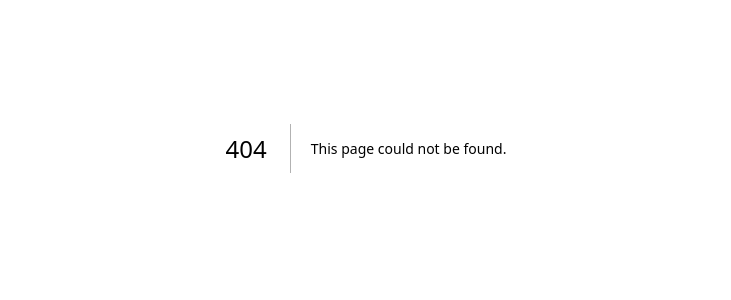
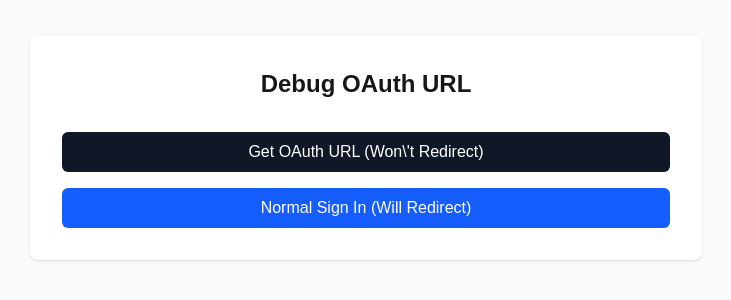
Before and after one commit to nnnnicholas/code-focus, a Next.js app: page /debug-signin in a window 1280 px wide. Before the commit this address had no page. Shown: the part 252-552 px from the top of the page, without its empty margins (274-1005 px from the left). Built offline with nearby package versions, Linux system fonts and the light colour scheme.

Commit message:
Add debug signin page to capture OAuth URL

```diff
--- /dev/null
+++ b/app/debug-signin/page.tsx
@@ -0,0 +1,59 @@
+'use client'
+
+import { signIn } from 'next-auth/react'
+import { useState } from 'react'
+
+export default function DebugSignIn() {
+  const [debugInfo, setDebugInfo] = useState<string>('')
+
+  const handleSignIn = async () => {
+    try {
+      // Get the OAuth URL
+      const response = await fetch('/api/auth/signin/github', {
+        method: 'GET',
+        redirect: 'manual'
+      })
+
+      const location = response.headers.get('location')
+      setDebugInfo(`Redirect URL: ${location}`)
+
+      // Copy to clipboard
+      if (location) {
+        navigator.clipboard.writeText(location)
+      }
+    } catch (error) {
+      setDebugInfo(`Error: ${error}`)
+    }
+  }
+
+  return (
+    <div className="min-h-screen flex items-center justify-center bg-gray-50 p-4">
+      <div className="max-w-2xl w-full space-y-8 p-8 bg-white rounded-lg shadow">
+        <h2 className="text-2xl font-bold text-center">Debug OAuth URL</h2>
+
+        <div className="space-y-4">
+          <button
+            onClick={handleSignIn}
+            className="w-full px-4 py-2 bg-gray-900 text-white rounded-md hover:bg-gray-800"
+          >
+            Get OAuth URL (Won\'t Redirect)
+          </button>
+
+          <button
+            onClick={() => signIn('github')}
+            className="w-full px-4 py-2 bg-blue-600 text-white rounded-md hover:bg-blue-700"
+          >
+            Normal Sign In (Will Redirect)
+          </button>
+
+          {debugInfo && (
+            <div className="mt-4 p-4 bg-gray-100 rounded">
+              <p className="text-xs font-mono break-all">{debugInfo}</p>
+              <p className="text-xs text-gray-600 mt-2">URL copied to clipboard!</p>
+            </div>
+          )}
+        </div>
+      </div>
+    </div>
+  )
+}
```
Also changed, not shown: 1 other file (tests, documents, lock files or other folders).
